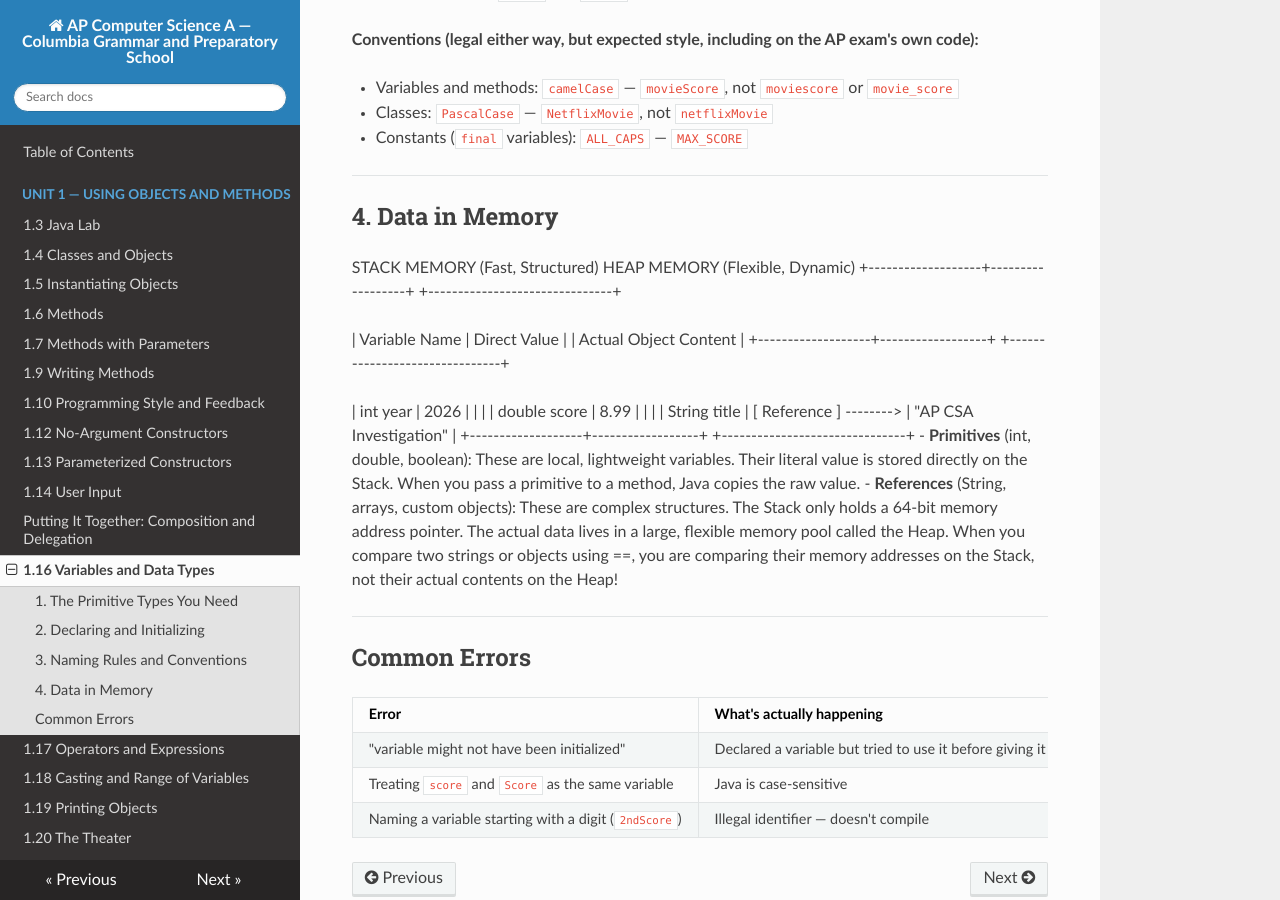
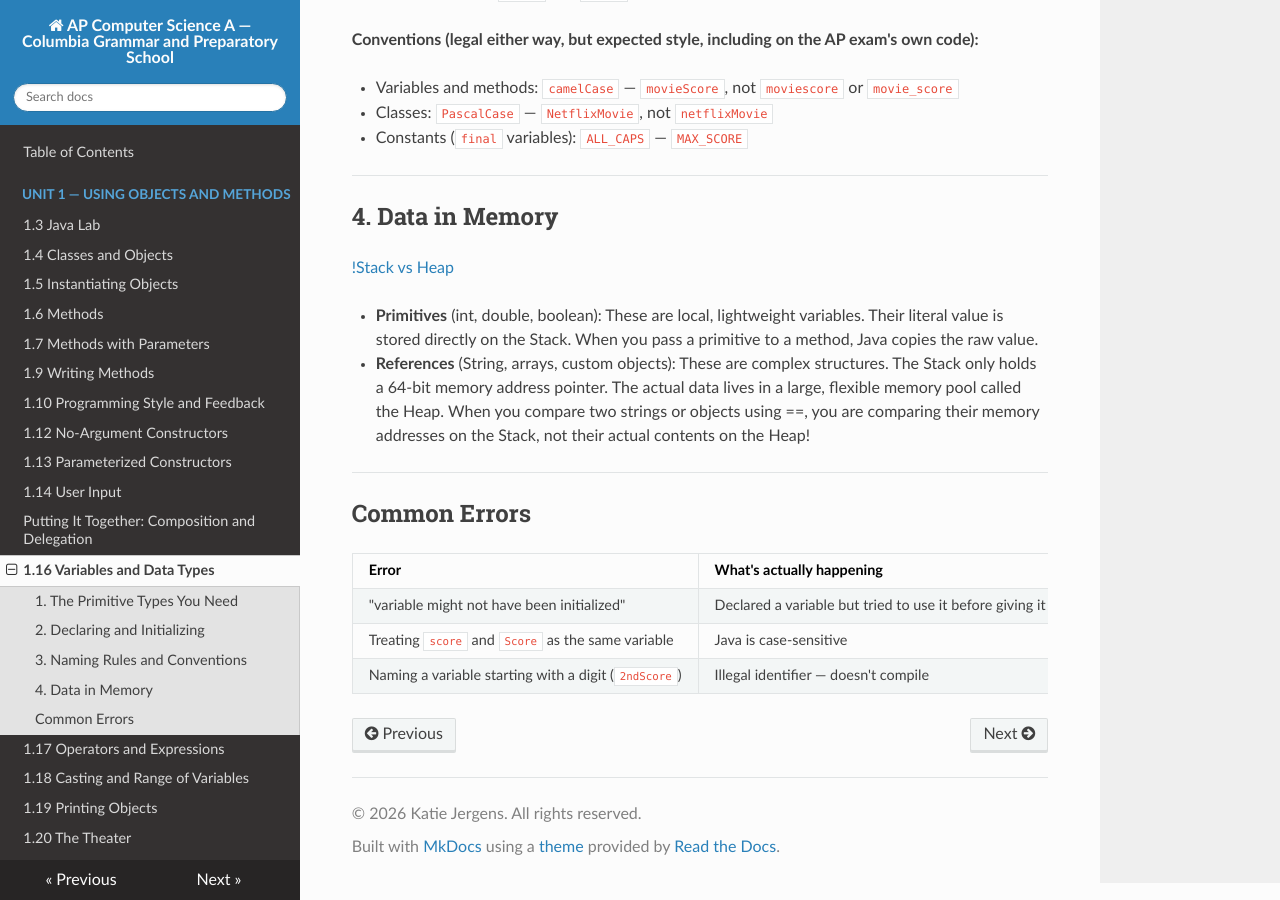
Before and after one commit to kjergens/apcsa-site, an MkDocs documentation site: the page built from docs/unit1/notes_16_variables.md, in a window 1280 px wide and 900 px high, scrolled down 1143 px. Built offline with MkDocs 1.6.1, drawn with Linux system fonts in a browser that asks for light colours; nearby versions of some CDN libraries.

Commit message:
Simplify stack vs heap memory explanation
Removed detailed comparison of stack and heap memory, including examples of variable storage.

```diff
--- a/docs/unit1/notes_16_variables.md
+++ b/docs/unit1/notes_16_variables.md
@@ -49,16 +49,8 @@ A declared-but-uninitialized local variable can't be read — Java won't compile
 
 ## 4. Data in Memory
 
-   STACK MEMORY (Fast, Structured)            HEAP MEMORY (Flexible, Dynamic)
-  +-------------------+------------------+      +-------------------------------+
+[!Stack vs Heap](../imgs/stackheap.png)
 
-  | Variable Name     | Direct Value     |      | Actual Object Content         |
-  +-------------------+------------------+      +-------------------------------+
-
-  | int year          | 2026             |      |                               |
-  | double score      | 8.99             |      |                               |
-  | String title      | [ Reference ] --------> | "AP CSA Investigation"        |
-  +-------------------+------------------+      +-------------------------------+
 - **Primitives** (int, double, boolean): These are local, lightweight variables. Their literal value is stored directly on the Stack. When you pass a primitive to a method, Java copies the raw value.
 - **References** (String, arrays, custom objects): These are complex structures. The Stack only holds a 64-bit memory address pointer. The actual data lives in a large, flexible memory pool called the Heap. When you compare two strings or objects using ==, you are comparing their memory addresses on the Stack, not their actual contents on the Heap!
 
```
